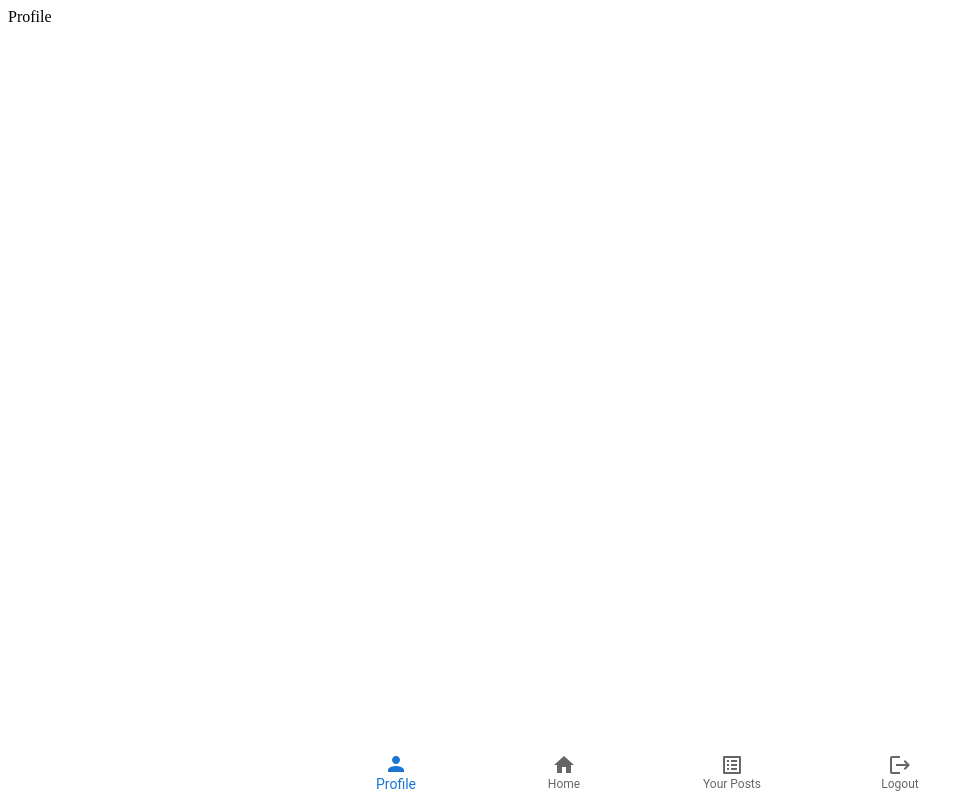
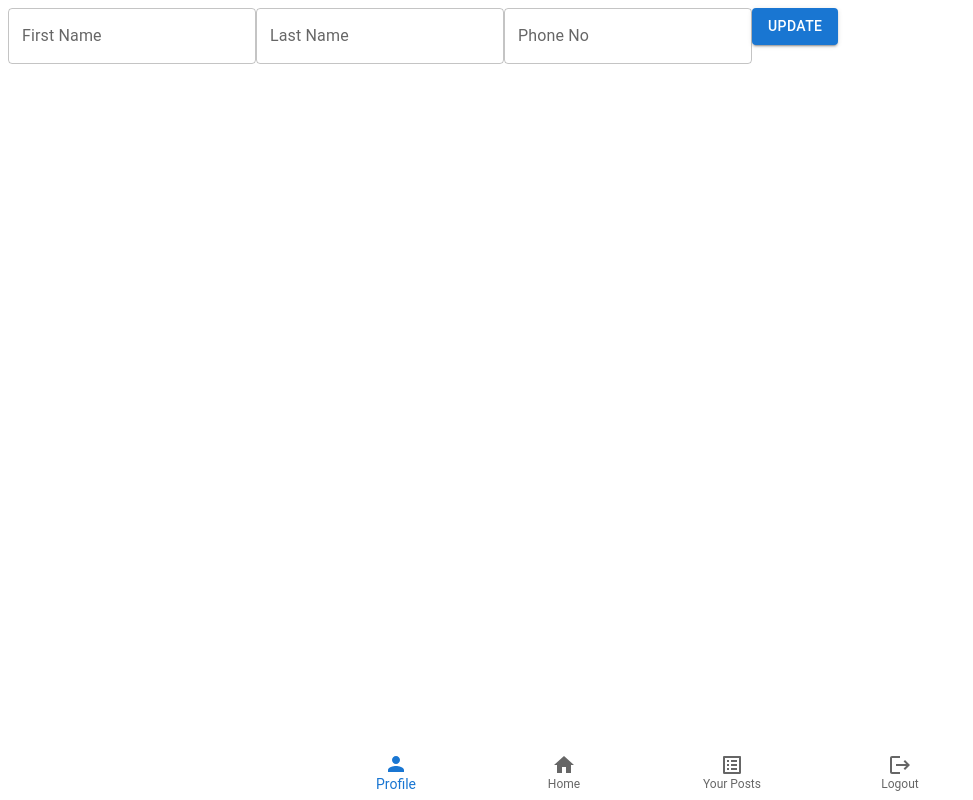
Before and after one commit to smitpatel24/ENGR-285, a React (Create React App) app in the folder Frontend/engr-285/: page /profile in a window 1280 px wide. Shown: the whole page, without its empty margins (0-973 px from the left). Built offline with nearby package versions, Linux system fonts and the light colour scheme; no server answers; sample sign-in values are in the browser's storage.

Commit message:
Profile Page

```diff
--- a/Frontend/engr-285/src/components/Profile.jsx
+++ b/Frontend/engr-285/src/components/Profile.jsx
@@ -1,18 +1,103 @@
-import React, { useEffect } from "react";
+import React, { useEffect, useState } from "react";
 import { useNavigate } from "react-router-dom";
+import { TextField, Button } from "@mui/material";
+import axios from "axios";
 
 const Profile = () => {
   const navigate = useNavigate();
+  const [firstName, setFirstName] = useState("");
+  const [lastName, setLastName] = useState("");
+  const [phoneNo, setPhoneNo] = useState("");
+  const [userData, setUserData] = useState(null);
+
   useEffect(() => {
     let authorization = localStorage.getItem("token");
     if (!authorization) {
       navigate("/login");
     } else {
-      console.log("On profile page");
-      // Do something here
+      axios
+        .post("http://localhost:3000/api/users/jwtAuth", null, {
+          headers: {
+            Authorization: authorization,
+          },
+        })
+        .then((response) => {
+          setUserData(response.data);
+          console.log(response.data.userId);
+          axios
+            .get("http://localhost:3000/api/users/getOneUser", {
+              headers: {
+                Authorization: authorization,
+              },
+            })
+            .then((response) => {
+              const { firstName, lastName, phoneNo } = response.data;
+              setFirstName(firstName);
+              setLastName(lastName);
+              setPhoneNo(phoneNo);
+            })
+            .catch((error) => {
+              console.error(error);
+            });
+        })
+        .catch((error) => {
+          console.error("Error retrieving user data:", error);
+        });
     }
   }, [navigate]);
-  return <div>Profile</div>;
+
+  const handleUpdate = () => {
+    let authorization = localStorage.getItem("token");
+    if (!authorization) {
+      navigate("/login");
+    } else {
+      axios
+        .put(
+          "http://localhost:3000/api/users/updateUser",
+          {
+            _id: userData.userId,
+            firstName: firstName,
+            lastName: lastName,
+            phoneNo: phoneNo,
+          },
+          {
+            headers: {
+              "Content-Type": "application/json",
+              Authorization: authorization,
+            },
+          }
+        )
+        .then((response) => {
+          // Handle successful update
+        })
+        .catch((error) => {
+          console.error("Error updating user:", error);
+        });
+    }
+  };
+
+  return (
+    <div>
+      <TextField
+        label="First Name"
+        value={firstName}
+        onChange={(e) => setFirstName(e.target.value)}
+      />
+      <TextField
+        label="Last Name"
+        value={lastName}
+        onChange={(e) => setLastName(e.target.value)}
+      />
+      <TextField
+        label="Phone No"
+        value={phoneNo}
+        onChange={(e) => setPhoneNo(e.target.value)}
+      />
+      <Button variant="contained" onClick={handleUpdate}>
+        Update
+      </Button>
+    </div>
+  );
 };
 
 export default Profile;
```
Also changed, not shown: 2 other files (tests, documents, lock files or other folders).
